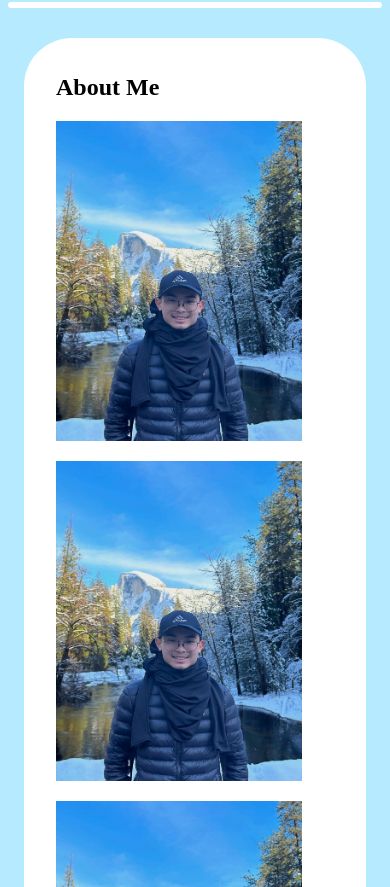
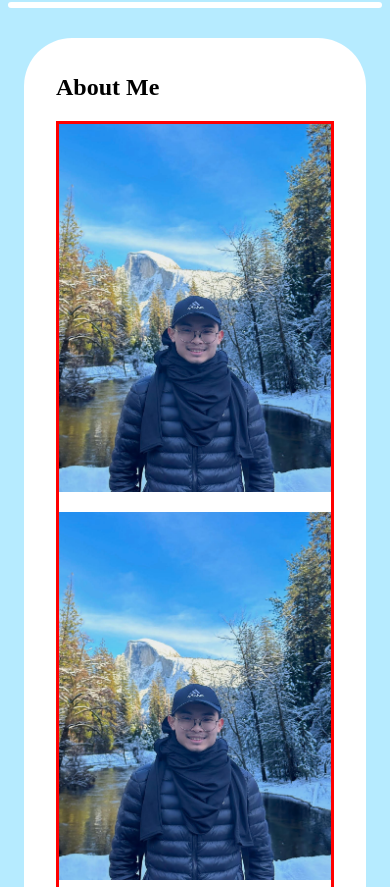
Before and after one commit to alhang/cse134B-hw2, a plain HTML site: page about.html in a window 390 px wide. Shown: the part 560-1447 px from the top of the page. Drawn offline with Linux system fonts and the light colour scheme.

Commit message:
phone test pictures

```diff
--- a/assets/style.css
+++ b/assets/style.css
@@ -99,14 +99,12 @@ hr {
     flex-direction: row;
     gap: 1em;
     flex-wrap: wrap;
-}
-
-.image_gallery picture{
-
+    border: 3px solid red;
 }
 
 .card_image {
-    height: 20em;
+    height: 23em;
+    max-width: 100%;
     object-fit: cover;
     width: fit-content
 }
```
